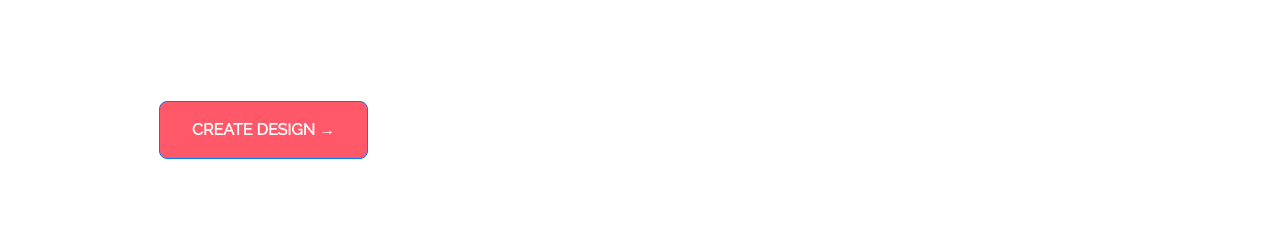
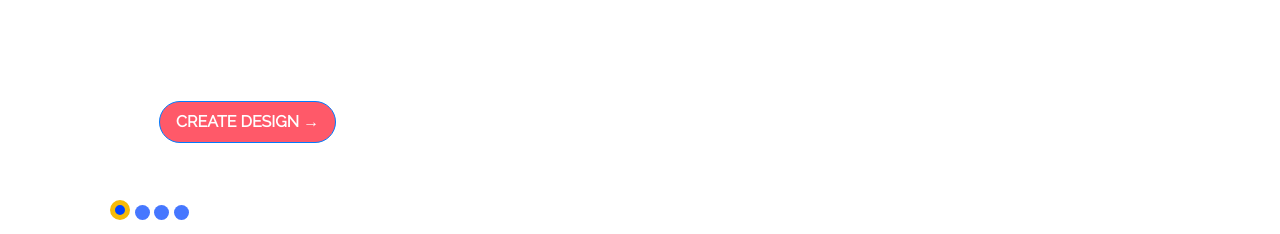
Before and after one commit to mrkarolis3/II-laboras, a plain HTML site: page index.html in a window 1280 px wide. Shown: the part 654-888 px from the top of the page. Before the commit the page ends 813 px from the top, so only its background shows below. Drawn offline with nearby package versions, Linux system fonts and the light colour scheme.

Commit message:
Added buttons

```diff
--- a/css/style.css
+++ b/css/style.css
@@ -98,8 +98,40 @@
     font-family: 'Raleway', sans-serif;
     text-decoration: none;
     font-weight: 900;
-                border-radius: 0.5em;
-                padding: 1em 2em;
+    border-radius: 4em;
+    padding: 0.5em 1em;
+}
+
+.page {
+    float: center botoom;
+    border-radius: 5px;
+    margin-top: 4%;
+    margin-left: 8%;
+}
+
+.page input[type="radio"]:checked {
+    margin-left: -8%;
+    background-color: #0043ff;
+    top: 12.5px;
+    height: 20px;
+    width: 20px;
+    border: 5px solid #f7bb07;
+}
+
+.page input[type="radio"] {
+    -webkit-appearance: none;
+    -moz-appearance: none;
+    appearance: none;
+    display: inline-block;
+    background-color: #4677ff;
+    top: 10px;
+    height: 15px;
+    width: 15px;
+    border: 0;
+    border-radius: 100%;
+    cursor: pointer;
+    margin-right: 1%;
+    outline: none;
 }
 /*---Media Queries --*/
 
@@ -225,13 +257,13 @@
     }
     @media all and (max-width:768px) {
         .nav.navbar-nav.ml-auto li.active a {
-                        margin: 0.1em auto;
+            margin: 6em auto;
         }
         .nav.navbar-nav.nav-left li.active a {
-                        margin: 0.1em auto;
+            margin: 6em auto;
             border-bottom: auto;
         }
         .nav.navbar-nav.nav-left li a {
-                        margin: 0.1em auto;
+            margin: 6em auto;
         }
     }
--- a/index.html
+++ b/index.html
@@ -17,8 +17,8 @@
         <div class="container-fluid">
             <a class="navbar-brand" href="index.html"><img src="css/logo.png"></a>
             <button class="navbar-toggler" type="button" data-toggle="collapse" data-target="#navbarResponsive">
-                <span class="navbar-toggler-icon"></span>
-            </button>
+                    <span class="navbar-toggler-icon"></span>
+                </button>
             <div class="collapse navbar-collapse" id="navbarResponsive">
                 <ul class="nav navbar-nav nav-left">
                     <li class="nav-item active">
@@ -45,6 +45,7 @@
             </div>
         </div>
     </nav>
+
     <div class="container-fluid padding">
         <div class="row padding">
             <div class="col-md-16 col-lg-5">
@@ -59,5 +60,15 @@
     <script src="https://cdnjs.cloudflare.com/ajax/libs/popper.js/1.12.9/umd/popper.min.js" integrity="sha384-ApNbgh9B+Y1QKtv3Rn7W3mgPxhU9K/ScQsAP7hUibX39j7fakFPskvXusvfa0b4Q" crossorigin="anonymous"></script>
     <script src="https://maxcdn.bootstrapcdn.com/bootstrap/4.0.0/js/bootstrap.min.js" integrity="sha384-JZR6Spejh4U02d8jOt6vLEHfe/JQGiRRSQQxSfFWpi1MquVdAyjUar5+76PVCmYl" crossorigin="anonymous"></script>
 </body>
+<footer>
+    <nav class="navbar navbar-expand-md navbar-dark fixed bottom">
+    <div class="page">
+        <input type="radio" , name="select" checked>
+        <input type="radio" , name="select">
+        <input type="radio" , name="select">
+        <input type="radio" , name="select">
+    </div>
+</nav>
+</footer>
 
 </html>
```
Lines whose indentation alone changed are shown as unchanged.
